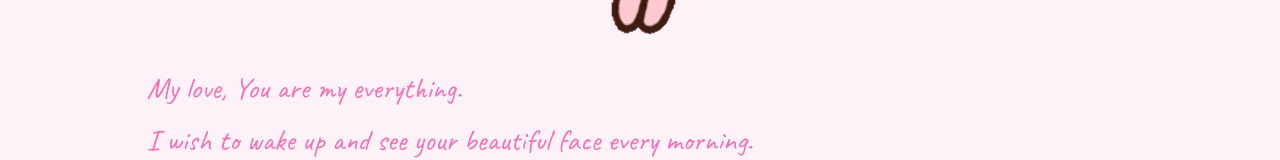
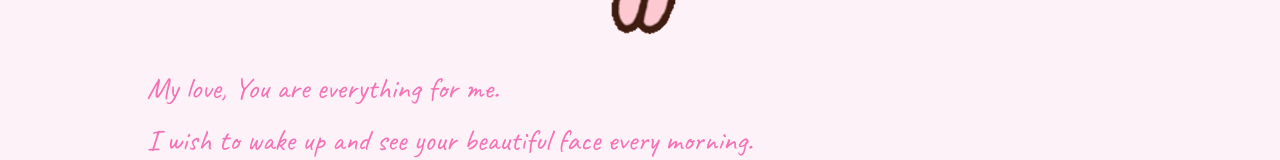
Before and after one commit to thanadetch/ask-her, a Next.js app: page / in a window 1280 px wide. Both pictures are taken after a click on the button "Ok". Shown: the part 401-561 px from the top of the page. Built offline with nearby package versions, Linux system fonts and the light colour scheme.

Commit message:
update project

```diff
--- a/src/app/page.tsx
+++ b/src/app/page.tsx
@@ -41,7 +41,7 @@ export default function Home() {
             )}
             {isOk && <div className={"flex flex-col gap-4 px-4 text-pink-400 text-3xl mt-[-50px]"}>
                 <div>
-                    My love, You are my everything.
+                    My love, You are everything for me.
                 </div>
                 <div>
                     I wish to wake up and see your beautiful face every morning.
```
